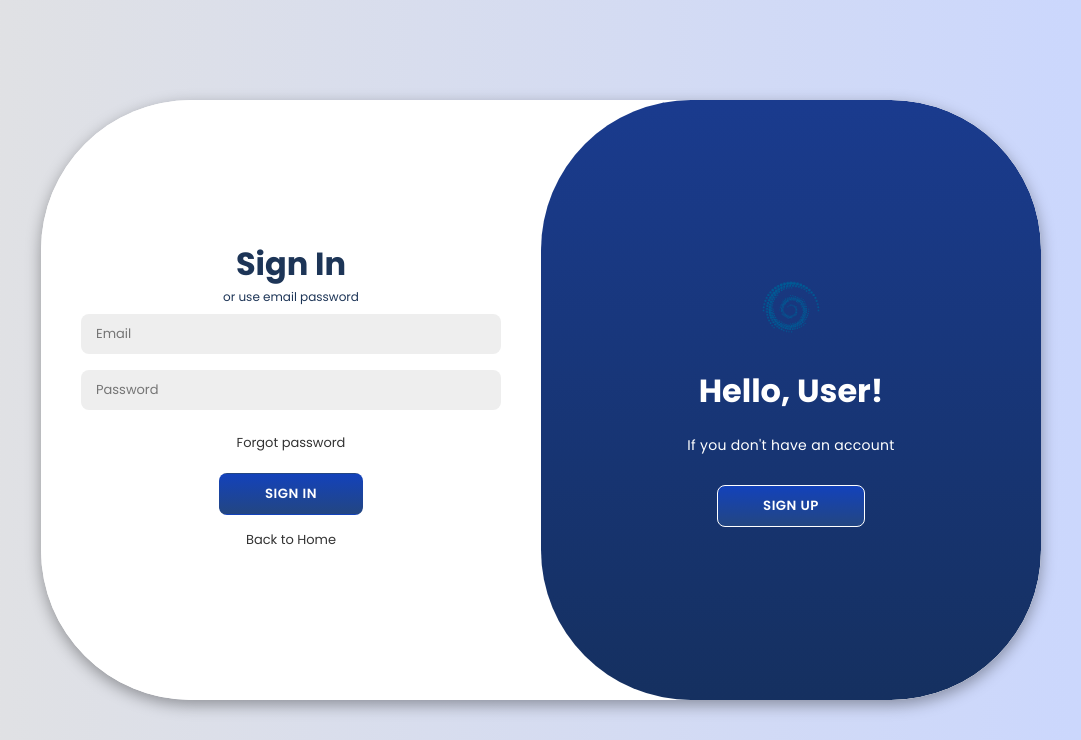
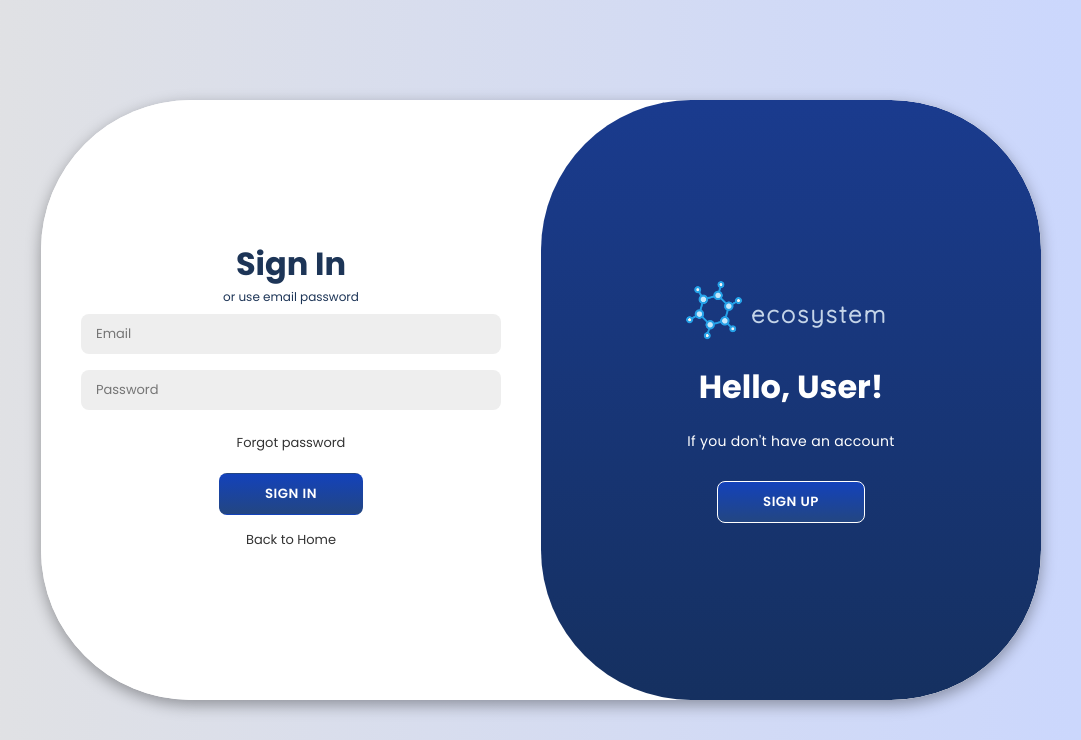
Before and after one commit to raghadwaleedd/project1, a Django app: template templates/fronthtml/Login_Sign.Html in a window 1280 px wide. Shown: the top 740 px of the page, without its empty margins (99-1180 px from the left). Run offline with Django 5.2, Linux system fonts and the light colour scheme; the template is opened without the code that fills it, so the values that code supplies are empty.

Commit message:
the final project

```diff
--- a/static/css/Login_Sign.css
+++ b/static/css/Login_Sign.css
@@ -37,15 +37,20 @@
   .container span {
     font-size: 12px;
   }
-  .logo {
-    width: 66px;
-    margin-bottom: 20px;
-}
+
   .container a {
     color: #333;
     font-size: 13px;
     text-decoration: none;
     margin: 15px 0 10px;
+  }
+  .logo {
+    margin-right: 4px; /* Add space between the icon and the word */
+    width: 66px; /* Adjust the size of the icon */
+    height: auto; /* Maintain aspect ratio */
+    display: inline-block;
+    vertical-align: bottom;
+    margin-bottom: 20px;
   }
   .container button {
     background: linear-gradient(180deg, #1342bb 0%, #234682 100%);
@@ -225,3 +230,20 @@
 .back-to-home:hover {
     background-color: #e1e1e1;
 }
+
+.container-a {
+  display: flex; /* Use flexbox to align items in a row */
+  align-items: center; /* Vertically center-align the items */
+  justify-content: flex-start;
+  width: 50%;
+}
+
+.ecosystem-text {
+  color: #c4d4e8; /* Green text */
+  font-family: 'Quicksand', sans-serif;
+  font-weight: bolder; /* Make it bold */
+  font-size: 5vw;
+  letter-spacing: 2px;
+  text-transform: lowercase;
+  height: 50% ;
+}
--- a/static/js/Login_Sign.js
+++ b/static/js/Login_Sign.js
@@ -161,15 +161,26 @@ document.addEventListener('DOMContentLoaded', function() {
             input.style.borderColor = 'red';
         }
     }
-
-    // Function to display multiple field errors
     function displayErrors(form, errors) {
         for (const [field, errorMessages] of Object.entries(errors)) {
-            if (field !== 'error') {  // Skip the general error field
-                displayFieldError(form, field, Array.isArray(errorMessages) ? errorMessages[0] : errorMessages);
+            if (field !== 'error') {
+                const message = Array.isArray(errorMessages) ?
+                    errorMessages[0] :
+                    (typeof errorMessages === 'object' ?
+                        Object.values(errorMessages)[0] :
+                        errorMessages);
+                displayFieldError(form, field, message);
             }
         }
     }
+       // Function to display multiple field errors
+      //function displayErrors(form, errors) {
+      //  for (const [field, errorMessages] of Object.entries(errors)) {
+       //     if (field !== 'error') {  // Skip the general error field
+        //        displayFieldError(form, field, Array.isArray(errorMessages) ? errorMessages[0] : errorMessages);
+       //     }
+       // }
+      // }
 
     // Function to display general error message
     function displayGeneralError(form, message) {
--- a/templates/fronthtml/Login_Sign.Html
+++ b/templates/fronthtml/Login_Sign.Html
@@ -5,6 +5,7 @@
     <meta charset="UTF-8" />
     <meta name="viewport" content="width=device-width, initial-scale=1.0" />
     <link rel="stylesheet" href="{% static 'css/Login_Sign.css' %}" />
+    <link href="https://fonts.googleapis.com/css2?family=Quicksand:wght@300&display=swap" rel="stylesheet">
     <link
       rel="stylesheet"
       href="https://cdnjs.cloudflare.com/ajax/libs/font-awesome/6.5.2/css/all.min.css"
@@ -52,16 +53,20 @@
         <div class="toogle">
           <div class="toogle-panel toogle-left">
             <div class="container-a">
-                <img src="{% static 'vector.png' %}" alt="Chatbot Logo" class="logo">
+              <img src="{% static 'vector.png' %}" alt="Chatbot Logo" class="logo">
+              <span   class="ecosystem-text" style="font-size: 1.5rem;"> Ecosystem  </span>
+
             </div>
+
             <h1>Welcome User!</h1>
             <p>If you already have an account</p>
             <button class="hidden" id="login">Sign In</button>
           </div>
+
           <div class="toogle-panel toogle-right">
             <div class="container-a">
                 <img src="{% static 'vector.png' %}" alt="Chatbot Logo" class="logo">
-
+                <span   class="ecosystem-text" style="font-size: 1.5rem;"> Ecosystem  </span>
             </div>
             <h1>Hello, User!</h1>
             <p>If you don't have an account</p>
--- a/templates/fronthtml/index.html
+++ b/templates/fronthtml/index.html
@@ -19,8 +19,8 @@
             <div class="flex justify-between items-center">
                 <div class="flex items-center space-x-3 group">
                     <i data-lucide="brain" class="w-8 h-8 text-blue-400 transform group-hover:rotate-180 transition-transform duration-700"></i>
-                    <span class="text-xl font-bold bg-clip-text text-transparent bg-gradient-to-r from-blue-400 to-purple-500 animate-pulse flex items-center gap-2">
-                        <img src="{% static 'vector.png' %}" alt="Logo" class="h-11 inline-block">
+                    <span class="text-xl font-bold bg-clip-text text-transparent bg-gradient-to-r from-blue-400 to-blue-500 animate-pulse flex items-center gap-2">
+                        <img src="{% static 'vector.png' %}" alt="Logo" class="h-12 inline-block">
                         ecosystem
                     </span>
                 </div>
```
Also changed, not shown: authentication/serializer.py (+19 -1 lines), db.sqlite3, static/vector.png.
